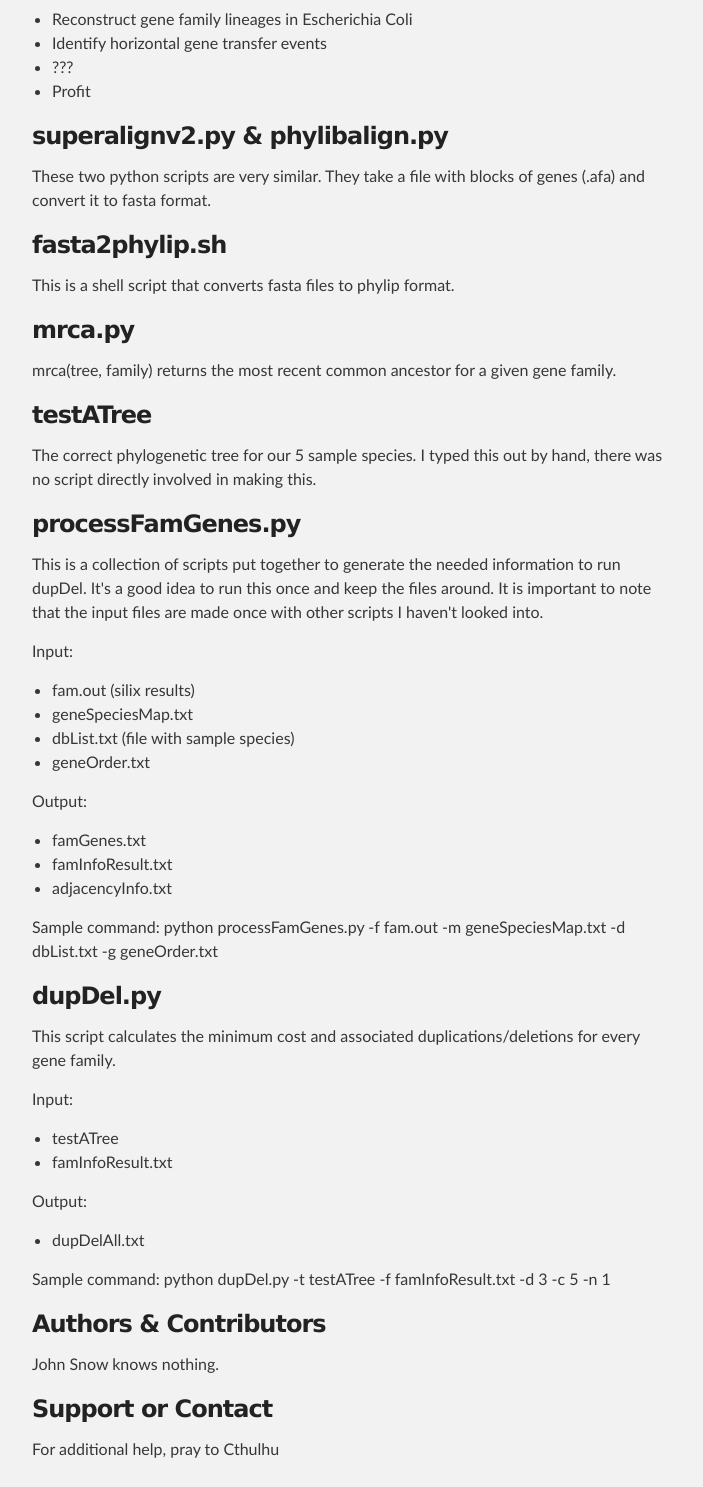
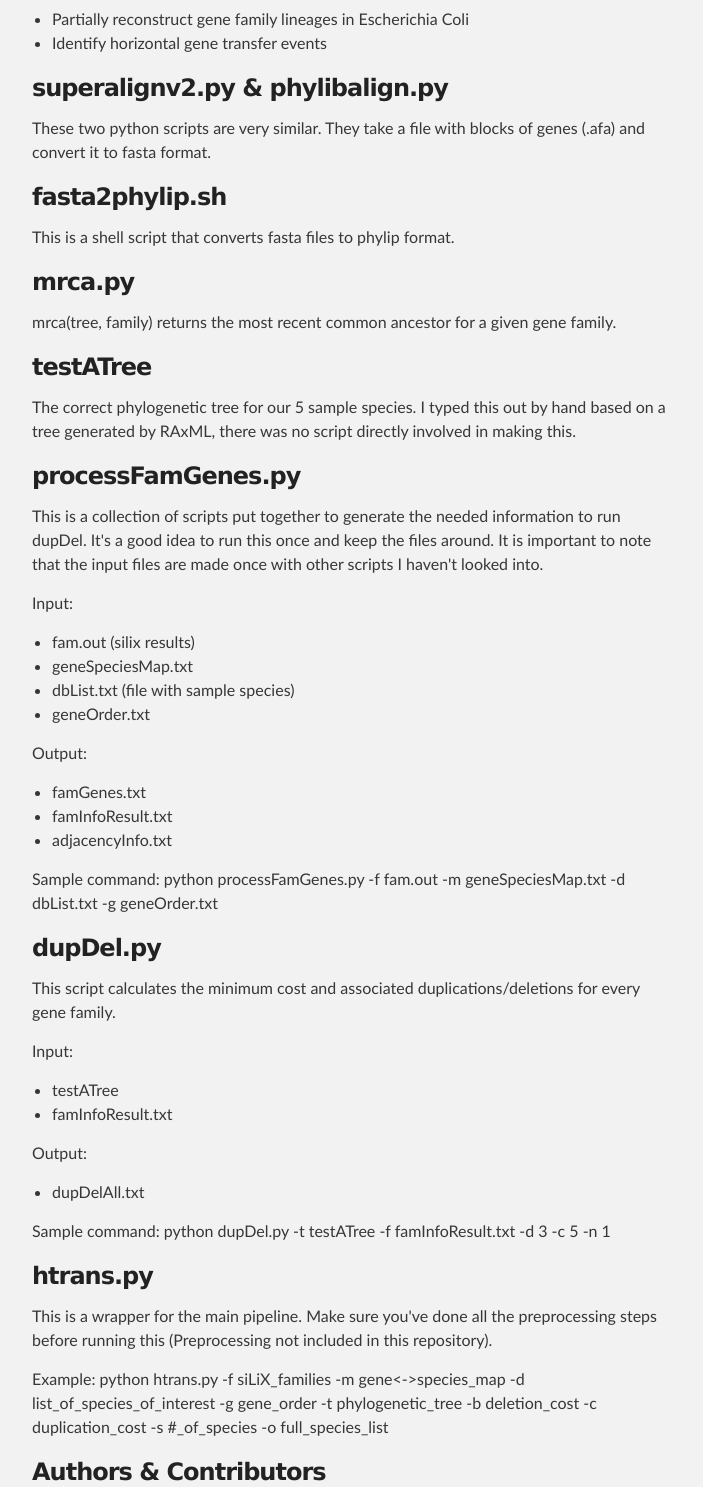
Before and after one commit to kheath/htrans, a plain HTML site: page index.html in a window 1280 px wide. Shown: the part 453-1940 px from the top of the page, without its empty margins (288-991 px from the left). Drawn offline with Linux system fonts and the light colour scheme.

```diff
--- a/index.html
+++ b/index.html
@@ -41,17 +41,14 @@
 <a id="goals" class="anchor" href="#goals" aria-hidden="true"><span class="octicon octicon-link"></span></a>Goals:</h2>
 
 <ul>
-<li>Reconstruct gene family lineages in Escherichia Coli</li>
+<li>Partially reconstruct gene family lineages in Escherichia Coli</li>
 <li>Identify horizontal gene transfer events</li>
-<li>???</li>
-<li>Profit</li>
 </ul>
 
 <h3>
 <a id="superalignv2py--phylibalignpy" class="anchor" href="#superalignv2py--phylibalignpy" aria-hidden="true"><span class="octicon octicon-link"></span></a>superalignv2.py &amp; phylibalign.py</h3>
 
-<p>These two python scripts are very similar.  They take a file with blocks of genes (.afa) and convert it to
-fasta format.</p>
+<p>These two python scripts are very similar.  They take a file with blocks of genes (.afa) and convert it to fasta format.</p>
 
 <h3>
 <a id="fasta2phylipsh" class="anchor" href="#fasta2phylipsh" aria-hidden="true"><span class="octicon octicon-link"></span></a>fasta2phylip.sh</h3>
@@ -66,7 +63,7 @@ fasta format.</p>
 <h3>
 <a id="testatree" class="anchor" href="#testatree" aria-hidden="true"><span class="octicon octicon-link"></span></a>testATree</h3>
 
-<p>The correct phylogenetic tree for our 5 sample species.  I typed this out by hand, there was no script directly involved in making this.</p>
+<p>The correct phylogenetic tree for our 5 sample species.  I typed this out by hand based on a tree generated by RAxML, there was no script directly involved in making this.</p>
 
 <h3>
 <a id="processfamgenespy" class="anchor" href="#processfamgenespy" aria-hidden="true"><span class="octicon octicon-link"></span></a>processFamGenes.py</h3>
@@ -116,14 +113,21 @@ haven't looked into.</p>
 <p>Sample command: python dupDel.py -t testATree -f famInfoResult.txt -d 3 -c 5 -n 1</p>
 
 <h3>
+<a id="htranspy" class="anchor" href="#htranspy" aria-hidden="true"><span class="octicon octicon-link"></span></a>htrans.py</h3>
+
+<p>This is a wrapper for the main pipeline.  Make sure you've done all the preprocessing steps before running this (Preprocessing not included in this repository).</p>
+
+<p>Example: python htrans.py -f siLiX_families -m gene&lt;-&gt;species_map -d list_of_species_of_interest -g gene_order -t phylogenetic_tree -b deletion_cost -c duplication_cost -s #_of_species -o full_species_list</p>
+
+<h3>
 <a id="authors--contributors" class="anchor" href="#authors--contributors" aria-hidden="true"><span class="octicon octicon-link"></span></a>Authors &amp; Contributors</h3>
 
-<p>John Snow knows nothing.</p>
+<p>Kevin Heath &amp; Zunyan Wang</p>
 
 <h3>
 <a id="support-or-contact" class="anchor" href="#support-or-contact" aria-hidden="true"><span class="octicon octicon-link"></span></a>Support or Contact</h3>
 
-<p>For additional help, pray to Cthulhu</p>
+<p>Email me at <a href="mailto:kevin.n.heath@gmail.com">kevin.n.heath@gmail.com</a></p>
       </section>
     </div>
 
```
Also changed, not shown: params.json (+1 -1 lines).
